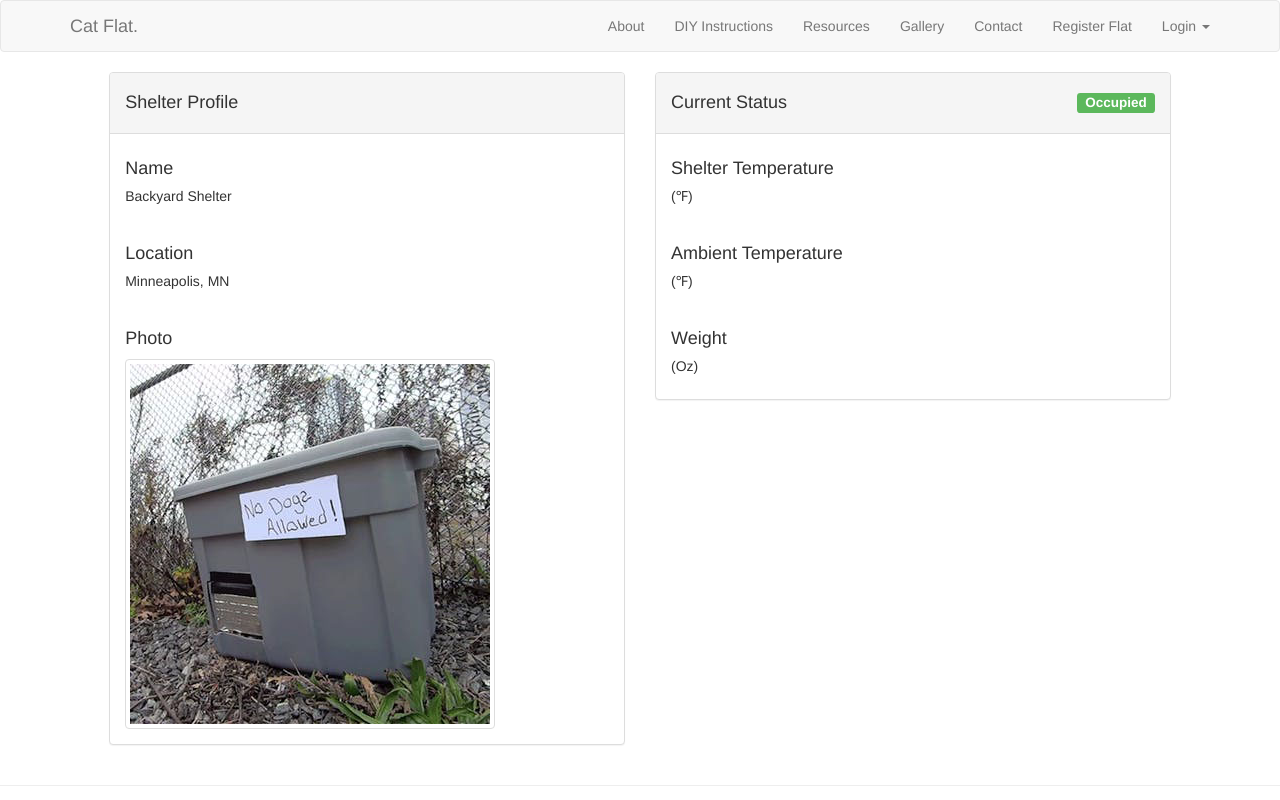
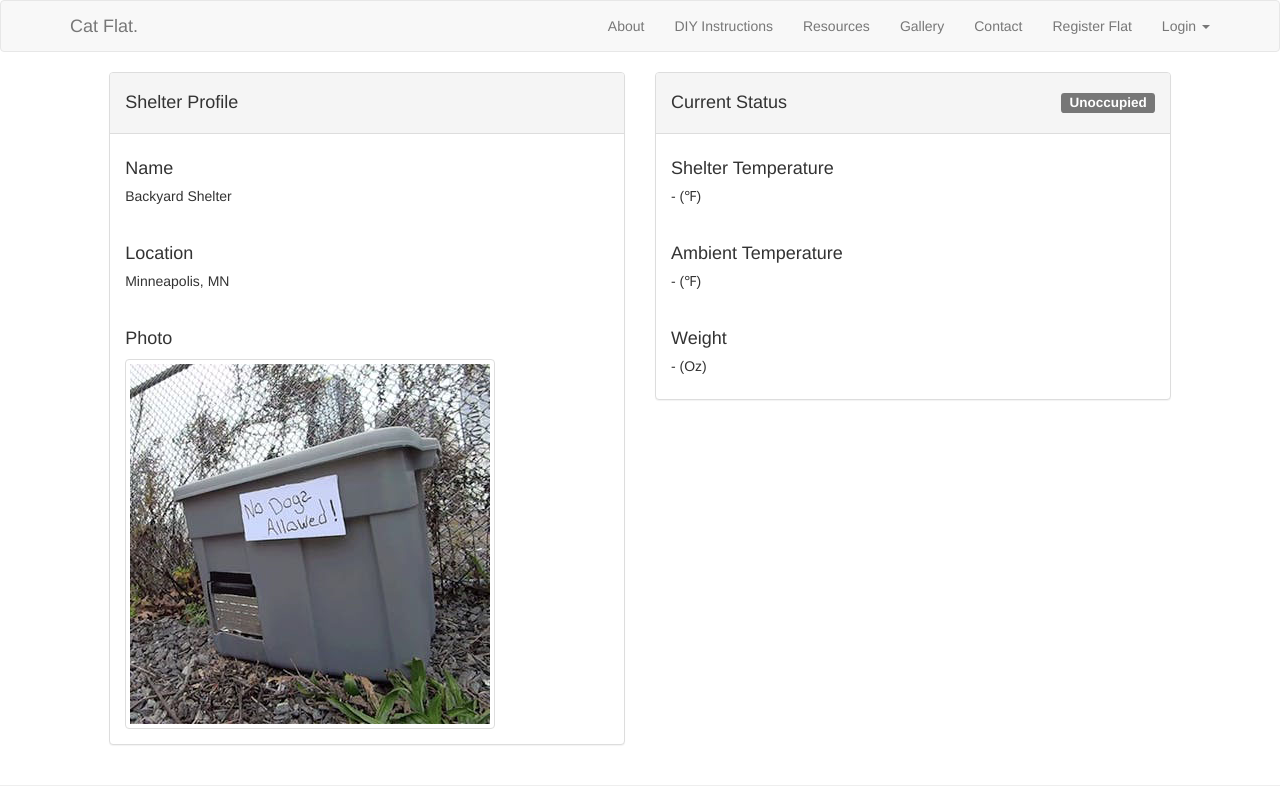
Before and after one commit to community-cat-shelter/community-cat-shelter-frontend, a React (Create React App) app: page / in a window 1280 px wide. Shown: the top 800 px of the page. Built offline with nearby package versions, Linux system fonts and the light colour scheme; no server answers.

Commit message:
Wire up occupied label

```diff
--- a/src/App.js
+++ b/src/App.js
@@ -21,16 +21,22 @@ import HistoryPanel from './components/HistoryPanel';
 class App extends Component {
   state = {
     data: [],
-    mostRecentShelterTemp: '',
-    mostRecentAmbientTemp: '',
-    mostRecentWeight: ''
+    mostRecentShelterTemp: 0,
+    mostRecentAmbientTemp: 0,
+    mostRecentWeight: 0
   }
 
   componentDidMount() {
     getCatFlat(30).then((data) => {
-      const mostRecentShelterTemp = data[0].shelterTemp;
-      const mostRecentAmbientTemp = data[0].ambientTemp;
-      const mostRecentWeight = data[0].weight;
+      let mostRecentShelterTemp = 0;
+      let mostRecentAmbientTemp = 0;
+      let mostRecentWeight = 0;
+
+      if (data.length > 0) {
+        mostRecentShelterTemp = data[0].shelterTemp;
+        mostRecentAmbientTemp = data[0].ambientTemp;
+        mostRecentWeight = data[0].weight;
+      }
 
       this.setState({
         data,
--- a/src/components/CurrentDataPanel.js
+++ b/src/components/CurrentDataPanel.js
@@ -8,23 +8,27 @@ const OccupancyLabel = styled(Label)`
 
 export default class CurrentDataPanel extends Component {
   render() {
+    const occupied = parseInt(this.props.weight) > 16 ? true : false
     return (
       <Panel>
         <Panel.Heading>
           <h4>
             Current Status
-            <OccupancyLabel bsStyle="success">Occupied</OccupancyLabel>
+            {
+              occupied ? <OccupancyLabel bsStyle="success">Occupied</OccupancyLabel> :
+                <OccupancyLabel>Unoccupied</OccupancyLabel>
+            }
           </h4>
         </Panel.Heading>
         <Panel.Body>
           <h4>Shelter Temperature</h4>
-          <h5>{this.props.shelterTemp} (&#8457;)</h5>
+          <h5>{this.props.shelterTemp ? this.props.shelterTemp : '-'} (&#8457;)</h5>
           <br></br>
           <h4>Ambient Temperature</h4>
-          <h5>{this.props.ambientTemp} (&#8457;)</h5>
+          <h5>{this.props.ambientTemp ? this.props.ambientTemp : '-'} (&#8457;)</h5>
           <br></br>
           <h4>Weight</h4>
-          <h5>{this.props.weight} (Oz)</h5>
+          <h5>{this.props.weight ? this.props.weight : '-'} (Oz)</h5>
         </Panel.Body>
       </Panel>
     );
```
